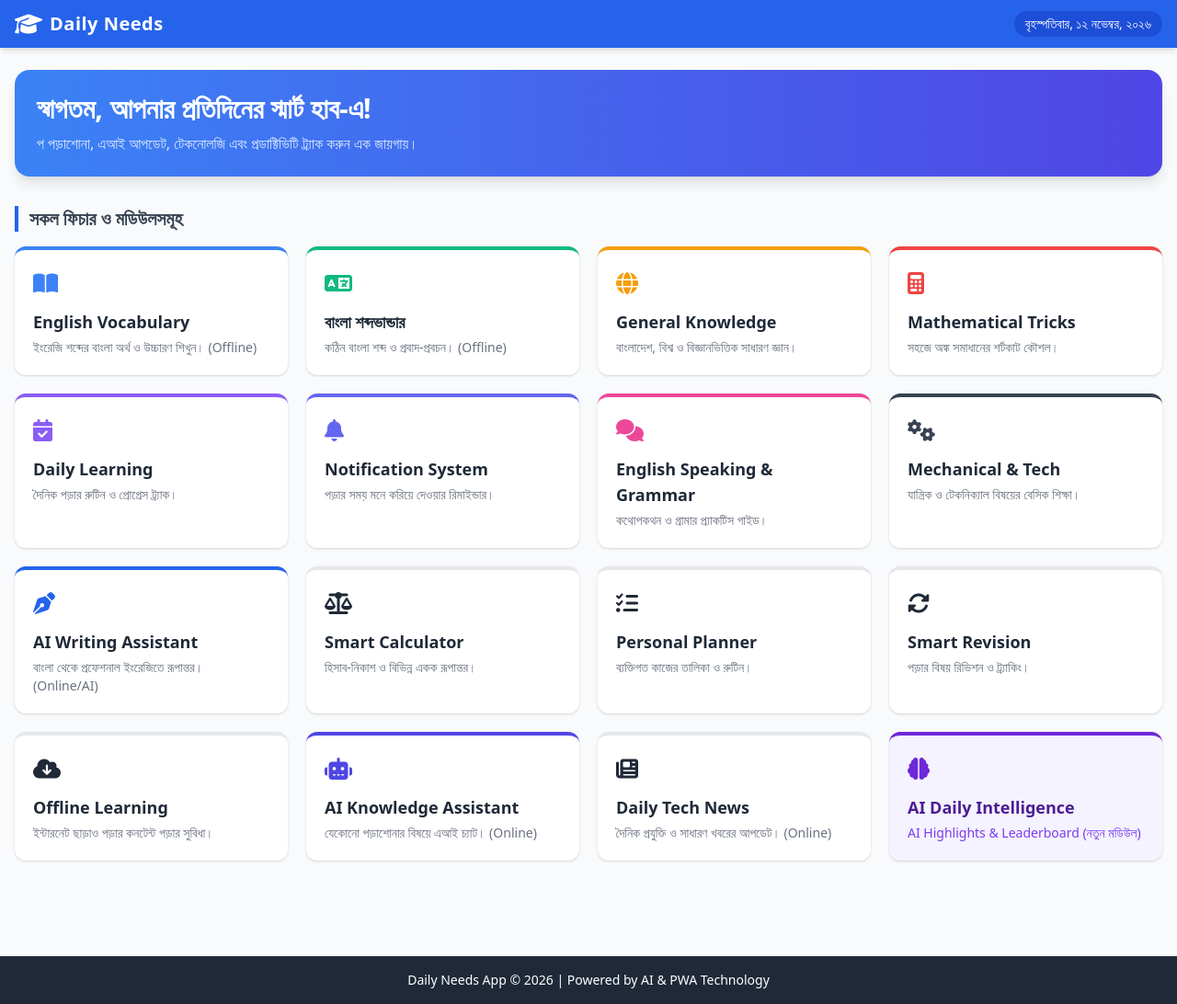
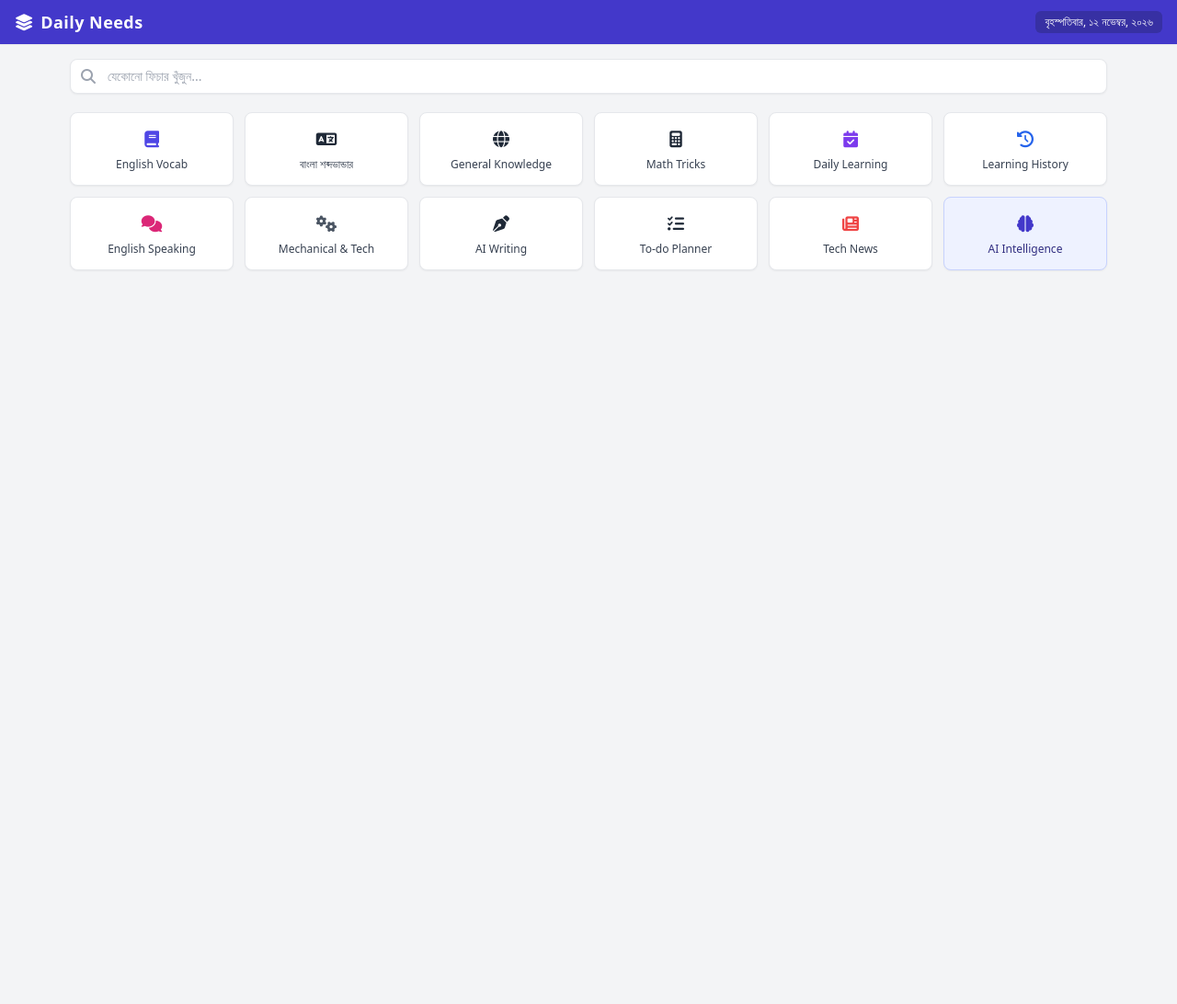
Before and after one commit to shykotbiswas-coder/AI-Learning, a plain HTML site: page index.html in a window 1280 px wide. Shown: the whole page at 92% size. After the commit the page ends 800 px from the top, so only its background shows below. Drawn offline with nearby package versions, Linux system fonts and the light colour scheme.

Commit message:
Update index.html

```diff
--- a/index.html
+++ b/index.html
@@ -3,177 +3,114 @@
 <head>
     <meta charset="UTF-8">
     <meta name="viewport" content="width=device-width, initial-scale=1.0">
-    <title>Daily Needs - Smart Learning & Productivity Hub</title>
-    <!-- Tailwind CSS for modern responsive styling -->
+    <title>Daily Needs - Smart Learning Hub</title>
     <link href="https://cdn.jsdelivr.net/npm/tailwindcss@2.2.19/dist/tailwind.min.css" rel="stylesheet">
-    <!-- FontAwesome for icons -->
     <link rel="stylesheet" href="https://cdnjs.cloudflare.com/ajax/libs/font-awesome/6.4.0/css/all.min.css">
-    <link rel="manifest" href="manifest.json">
     <link rel="stylesheet" href="style.css">
 </head>
-<body class="bg-gray-50 text-gray-800 font-sans antialiased">
+<body class="bg-gray-100 text-gray-800 font-sans antialiased">
 
-    <!-- Top Header -->
-    <header class="bg-blue-600 text-white shadow-md sticky top-0 z-50">
-        <div class="container mx-auto px-4 py-3 flex justify-between items-center">
+    <!-- Header -->
+    <header class="bg-indigo-700 text-white shadow-sm sticky top-0 z-50">
+        <div class="container mx-auto px-4 py-2.5 flex justify-between items-center">
             <div class="flex items-center space-x-2">
-                <i class="fa-solid fa-graduation-cap text-2xl"></i>
-                <h1 class="text-xl font-bold tracking-wide">Daily Needs</h1>
+                <i class="fa-solid fa-layer-group text-lg"></i>
+                <h1 class="text-lg font-semibold tracking-wide">Daily Needs</h1>
             </div>
-            <div class="flex items-center space-x-3">
-                <button id="installBtn" class="hidden bg-white text-blue-600 px-3 py-1 rounded-full text-sm font-semibold shadow hover:bg-blue-50 transition">
-                    <i class="fa-solid fa-download mr-1"></i> Install App
-                </button>
-                <span id="currentDate" class="text-sm bg-blue-700 px-3 py-1 rounded-full"></span>
+            <div class="flex items-center space-x-2">
+                <span id="currentDate" class="text-xs bg-indigo-800 px-2.5 py-1 rounded-md"></span>
             </div>
         </div>
     </header>
 
     <!-- Main Container -->
-    <main class="container mx-auto px-4 py-6 max-w-7xl">
+    <main class="container mx-auto px-3 py-4 max-w-6xl">
 
-        <!-- Dashboard Welcome Banner -->
-        <section class="bg-gradient-to-r from-blue-500 to-indigo-600 rounded-2xl p-6 text-white shadow-lg mb-8">
-            <h2 class="text-2xl md:text-3xl font-bold mb-2">স্বাগতম, আপনার প্রতিদিনের স্মার্ট হাব-এ!</h2>
-            <p class="text-blue-100 text-sm md:text-base">প পড়াশোনা, এআই আপডেট, টেকনোলজি এবং প্রডাক্টিভিটি ট্র্যাক করুন এক জায়গায়।</p>
-        </section>
+        <!-- Search Bar -->
+        <div class="mb-5">
+            <div class="relative">
+                <span class="absolute inset-y-0 left-0 flex items-center pl-3 text-gray-400">
+                    <i class="fa-solid fa-search"></i>
+                </span>
+                <input type="text" id="searchInput" placeholder="যেকোনো ফিচার খুঁজুন..." class="w-full pl-10 pr-4 py-2 bg-white border border-gray-200 rounded-lg text-sm focus:outline-none focus:border-indigo-500 shadow-sm">
+            </div>
+        </div>
 
-        <!-- Feature Categories Grid -->
-        <h3 class="text-xl font-bold text-gray-700 mb-4 border-l-4 border-blue-600 pl-3">সকল ফিচার ও মডিউলসমূহ</h3>
+        <!-- Professional Compact Grid -->
+        <div class="grid grid-cols-2 sm:grid-cols-3 md:grid-cols-4 lg:grid-cols-6 gap-3 mb-8" id="featureGrid">
 
-        <div class="grid grid-cols-1 sm:grid-cols-2 md:grid-cols-3 lg:grid-cols-4 gap-5 mb-10">
-
-            <!-- 1. English Vocabulary -->
-            <div onclick="openModule('vocabulary')" class="bg-white p-5 rounded-xl shadow hover:shadow-md transition cursor-pointer border-t-4 border-blue-500">
-                <div class="text-blue-500 text-2xl mb-3"><i class="fa-solid fa-book-open"></i></div>
-                <h4 class="font-bold text-lg mb-1">English Vocabulary</h4>
-                <p class="text-sm text-gray-500">ইংরেজি শব্দের বাংলা অর্থ ও উচ্চারণ শিখুন। (Offline)</p>
+            <div onclick="openModule('vocabulary')" class="bg-white p-3.5 rounded-lg shadow-sm hover:shadow transition cursor-pointer border border-gray-200 flex flex-col items-center text-center">
+                <div class="text-indigo-600 text-lg mb-1.5"><i class="fa-solid fa-book"></i></div>
+                <h4 class="font-medium text-xs text-gray-700">English Vocab</h4>
             </div>
 
-            <!-- 2. Bengali Vocabulary -->
-            <div onclick="openModule('bengali-vocab')" class="bg-white p-5 rounded-xl shadow hover:shadow-md transition cursor-pointer border-t-4 border-green-500">
-                <div class="text-green-500 text-2xl mb-3"><i class="fa-solid fa-language"></i></div>
-                <h4 class="font-bold text-lg mb-1">বাংলা শব্দভান্ডার</h4>
-                <p class="text-sm text-gray-500">কঠিন বাংলা শব্দ ও প্রবাদ-প্রবচন। (Offline)</p>
+            <div onclick="openModule('bengali-vocab')" class="bg-white p-3.5 rounded-lg shadow-sm hover:shadow transition cursor-pointer border border-gray-200 flex flex-col items-center text-center">
+                <div class="text-emerald-600 text-lg mb-1.5"><i class="fa-solid fa-language"></i></div>
+                <h4 class="font-medium text-xs text-gray-700">বাংলা শব্দভান্ডার</h4>
             </div>
 
-            <!-- 3. General Knowledge -->
-            <div onclick="openModule('gk')" class="bg-white p-5 rounded-xl shadow hover:shadow-md transition cursor-pointer border-t-4 border-yellow-500">
-                <div class="text-yellow-500 text-2xl mb-3"><i class="fa-solid fa-globe"></i></div>
-                <h4 class="font-bold text-lg mb-1">General Knowledge</h4>
-                <p class="text-sm text-gray-500">বাংলাদেশ, বিশ্ব ও বিজ্ঞানভিত্তিক সাধারণ জ্ঞান।</p>
+            <div onclick="openModule('gk')" class="bg-white p-3.5 rounded-lg shadow-sm hover:shadow transition cursor-pointer border border-gray-200 flex flex-col items-center text-center">
+                <div class="text-amber-600 text-lg mb-1.5"><i class="fa-solid fa-globe"></i></div>
+                <h4 class="font-medium text-xs text-gray-700">General Knowledge</h4>
             </div>
 
-            <!-- 4. Mathematical Tricks -->
-            <div onclick="openModule('math')" class="bg-white p-5 rounded-xl shadow hover:shadow-md transition cursor-pointer border-t-4 border-red-500">
-                <div class="text-red-500 text-2xl mb-3"><i class="fa-solid fa-calculator"></i></div>
-                <h4 class="font-bold text-lg mb-1">Mathematical Tricks</h4>
-                <p class="text-sm text-gray-500">সহজে অঙ্ক সমাধানের শর্টকাট কৌশল।</p>
+            <div onclick="openModule('math')" class="bg-white p-3.5 rounded-lg shadow-sm hover:shadow transition cursor-pointer border border-gray-200 flex flex-col items-center text-center">
+                <div class="text-rose-600 text-lg mb-1.5"><i class="fa-solid fa-calculator"></i></div>
+                <h4 class="font-medium text-xs text-gray-700">Math Tricks</h4>
             </div>
 
-            <!-- 5. Daily Learning System -->
-            <div onclick="openModule('daily-learning')" class="bg-white p-5 rounded-xl shadow hover:shadow-md transition cursor-pointer border-t-4 border-purple-500">
-                <div class="text-purple-500 text-2xl mb-3"><i class="fa-solid fa-calendar-check"></i></div>
-                <h4 class="font-bold text-lg mb-1">Daily Learning</h4>
-                <p class="text-sm text-gray-500">দৈনিক পড়ার রুটিন ও প্রোগ্রেস ট্র্যাক।</p>
+            <div onclick="openModule('daily-learning')" class="bg-white p-3.5 rounded-lg shadow-sm hover:shadow transition cursor-pointer border border-gray-200 flex flex-col items-center text-center">
+                <div class="text-purple-600 text-lg mb-1.5"><i class="fa-solid fa-calendar-check"></i></div>
+                <h4 class="font-medium text-xs text-gray-700">Daily Learning</h4>
             </div>
 
-            <!-- 6. Notification System -->
-            <div onclick="openModule('notifications')" class="bg-white p-5 rounded-xl shadow hover:shadow-md transition cursor-pointer border-t-4 border-indigo-500">
-                <div class="text-indigo-500 text-2xl mb-3"><i class="fa-solid fa-bell"></i></div>
-                <h4 class="font-bold text-lg mb-1">Notification System</h4>
-                <p class="text-sm text-gray-500">পড়ার সময় মনে করিয়ে দেওয়ার রিমাইন্ডার।</p>
+            <div onclick="openModule('history')" class="bg-white p-3.5 rounded-lg shadow-sm hover:shadow transition cursor-pointer border border-gray-200 flex flex-col items-center text-center">
+                <div class="text-blue-600 text-lg mb-1.5"><i class="fa-solid fa-clock-rotate-left"></i></div>
+                <h4 class="font-medium text-xs text-gray-700">Learning History</h4>
             </div>
 
-            <!-- 7. English Speaking & Grammar -->
-            <div onclick="openModule('speaking')" class="bg-white p-5 rounded-xl shadow hover:shadow-md transition cursor-pointer border-t-4 border-pink-500">
-                <div class="text-pink-500 text-2xl mb-3"><i class="fa-solid fa-comments"></i></div>
-                <h4 class="font-bold text-lg mb-1">English Speaking & Grammar</h4>
-                <p class="text-sm text-gray-500">কথোপকথন ও গ্রামার প্র্যাকটিস গাইড।</p>
+            <div onclick="openModule('speaking')" class="bg-white p-3.5 rounded-lg shadow-sm hover:shadow transition cursor-pointer border border-gray-200 flex flex-col items-center text-center">
+                <div class="text-pink-600 text-lg mb-1.5"><i class="fa-solid fa-comments"></i></div>
+                <h4 class="font-medium text-xs text-gray-700">English Speaking</h4>
             </div>
 
-            <!-- 8. Mechanical & Technical -->
-            <div onclick="openModule('mechanical')" class="bg-white p-5 rounded-xl shadow hover:shadow-md transition cursor-pointer border-t-4 border-gray-700">
-                <div class="text-gray-700 text-2xl mb-3"><i class="fa-solid fa-cogs"></i></div>
-                <h4 class="font-bold text-lg mb-1">Mechanical & Tech</h4>
-                <p class="text-sm text-gray-500">যান্ত্রিক ও টেকনিক্যাল বিষয়ের বেসিক শিক্ষা।</p>
+            <div onclick="openModule('mechanical')" class="bg-white p-3.5 rounded-lg shadow-sm hover:shadow transition cursor-pointer border border-gray-200 flex flex-col items-center text-center">
+                <div class="text-gray-600 text-lg mb-1.5"><i class="fa-solid fa-cogs"></i></div>
+                <h4 class="font-medium text-xs text-gray-700">Mechanical & Tech</h4>
             </div>
 
-            <!-- 9. AI Writing Assistant -->
-            <div onclick="openModule('ai-writing')" class="bg-white p-5 rounded-xl shadow hover:shadow-md transition cursor-pointer border-t-4 border-blue-600">
-                <div class="text-blue-600 text-2xl mb-3"><i class="fa-solid fa-pen-nib"></i></div>
-                <h4 class="font-bold text-lg mb-1">AI Writing Assistant</h4>
-                <p class="text-sm text-gray-500">বাংলা থেকে প্রফেশনাল ইংরেজিতে রূপান্তর। (Online/AI)</p>
+            <div onclick="openModule('ai-writing')" class="bg-white p-3.5 rounded-lg shadow-sm hover:shadow transition cursor-pointer border border-gray-200 flex flex-col items-center text-center">
+                <div class="text-cyan-600 text-lg mb-1.5"><i class="fa-solid fa-pen-nib"></i></div>
+                <h4 class="font-medium text-xs text-gray-700">AI Writing</h4>
             </div>
 
-            <!-- 10. Smart Calculator & Unit Converter -->
-            <div onclick="openModule('smart-calc')" class="bg-white p-5 rounded-xl shadow hover:shadow-md transition cursor-pointer border-t-4 border-teal-500">
-                <div class="text-teal-500 text-2xl mb-3"><i class="fa-solid fa-scale-balanced"></i></div>
-                <h4 class="font-bold text-lg mb-1">Smart Calculator</h4>
-                <p class="text-sm text-gray-500">হিসাব-নিকাশ ও বিভিন্ন একক রূপান্তর।</p>
+            <div onclick="openModule('planner')" class="bg-white p-3.5 rounded-lg shadow-sm hover:shadow transition cursor-pointer border border-gray-200 flex flex-col items-center text-center">
+                <div class="text-orange-600 text-lg mb-1.5"><i class="fa-solid fa-list-check"></i></div>
+                <h4 class="font-medium text-xs text-gray-700">To-do Planner</h4>
             </div>
 
-            <!-- 11. Personal Planner & To-do List -->
-            <div onclick="openModule('planner')" class="bg-white p-5 rounded-xl shadow hover:shadow-md transition cursor-pointer border-t-4 border-orange-500">
-                <div class="text-orange-500 text-2xl mb-3"><i class="fa-solid fa-list-check"></i></div>
-                <h4 class="font-bold text-lg mb-1">Personal Planner</h4>
-                <p class="text-sm text-gray-500">ব্যক্তিগত কাজের তালিকা ও রুটিন।</p>
+            <div onclick="openModule('tech-news')" class="bg-white p-3.5 rounded-lg shadow-sm hover:shadow transition cursor-pointer border border-gray-200 flex flex-col items-center text-center">
+                <div class="text-red-500 text-lg mb-1.5"><i class="fa-solid fa-newspaper"></i></div>
+                <h4 class="font-medium text-xs text-gray-700">Tech News</h4>
             </div>
 
-            <!-- 12. Smart Revision & Progress -->
-            <div onclick="openModule('revision')" class="bg-white p-5 rounded-xl shadow hover:shadow-md transition cursor-pointer border-t-4 border-cyan-500">
-                <div class="text-cyan-500 text-2xl mb-3"><i class="fa-solid fa-rotate"></i></div>
-                <h4 class="font-bold text-lg mb-1">Smart Revision</h4>
-                <p class="text-sm text-gray-500">পড়ার বিষয় রিভিশন ও ট্র্যাকিং।</p>
-            </div>
-
-            <!-- 13. Offline Learning & Data Sync -->
-            <div onclick="openModule('offline-sync')" class="bg-white p-5 rounded-xl shadow hover:shadow-md transition cursor-pointer border-t-4 border-emerald-500">
-                <div class="text-emerald-500 text-2xl mb-3"><i class="fa-solid fa-cloud-arrow-down"></i></div>
-                <h4 class="font-bold text-lg mb-1">Offline Learning</h4>
-                <p class="text-sm text-gray-500">ইন্টারনেট ছাড়াও পড়ার কনটেন্ট পড়ার সুবিধা।</p>
-            </div>
-
-            <!-- 14. AI Knowledge Assistant -->
-            <div onclick="openModule('ai-assistant')" class="bg-white p-5 rounded-xl shadow hover:shadow-md transition cursor-pointer border-t-4 border-indigo-600">
-                <div class="text-indigo-600 text-2xl mb-3"><i class="fa-solid fa-robot"></i></div>
-                <h4 class="font-bold text-lg mb-1">AI Knowledge Assistant</h4>
-                <p class="text-sm text-gray-500">যেকোনো পড়াশোনার বিষয়ে এআই চ্যাট। (Online)</p>
-            </div>
-
-            <!-- 15. Daily News & Tech Updates -->
-            <div onclick="openModule('tech-news')" class="bg-white p-5 rounded-xl shadow hover:shadow-md transition cursor-pointer border-t-4 border-rose-500">
-                <div class="text-rose-500 text-2xl mb-3"><i class="fa-solid fa-newspaper"></i></div>
-                <h4 class="font-bold text-lg mb-1">Daily Tech News</h4>
-                <p class="text-sm text-gray-500">দৈনিক প্রযুক্তি ও সাধারণ খবরের আপডেট। (Online)</p>
-            </div>
-
-            <!-- 16. NEW MODULE: AI Daily Intelligence -->
-            <div onclick="openModule('ai-intelligence')" class="bg-white p-5 rounded-xl shadow hover:shadow-md transition cursor-pointer border-t-4 border-purple-700 bg-purple-50">
-                <div class="text-purple-700 text-2xl mb-3"><i class="fa-solid fa-brain"></i></div>
-                <h4 class="font-bold text-lg mb-1 text-purple-900">AI Daily Intelligence</h4>
-                <p class="text-sm text-purple-600">AI Highlights & Leaderboard (নতুন মডিউল)</p>
+            <div onclick="openModule('ai-intelligence')" class="bg-white p-3.5 rounded-lg shadow-sm hover:shadow transition cursor-pointer border border-indigo-200 bg-indigo-50 flex flex-col items-center text-center">
+                <div class="text-indigo-700 text-lg mb-1.5"><i class="fa-solid fa-brain"></i></div>
+                <h4 class="font-medium text-xs text-indigo-900">AI Intelligence</h4>
             </div>
 
         </div>
 
-        <!-- Dynamic Content Display Modal / Section -->
-        <div id="contentModal" class="hidden fixed inset-0 bg-black bg-opacity-50 flex items-center justify-center p-4 z-50">
-            <div class="bg-white rounded-2xl w-full max-w-3xl max-h-[90vh] overflow-y-auto p-6 shadow-2xl relative">
-                <button onclick="closeModule()" class="absolute top-4 right-4 text-gray-500 hover:text-gray-800 text-2xl font-bold">&times;</button>
-                <div id="modalContent">
-                    <!-- Dynamic content loads here -->
-                </div>
+        <!-- Modal -->
+        <div id="contentModal" class="hidden fixed inset-0 bg-black bg-opacity-40 flex items-center justify-center p-3 z-50">
+            <div class="bg-white rounded-xl w-full max-w-2xl max-h-[85vh] overflow-y-auto p-5 shadow-xl relative">
+                <button onclick="closeModule()" class="absolute top-3 right-3 text-gray-400 hover:text-gray-700 text-xl font-bold">&times;</button>
+                <div id="modalContent"></div>
             </div>
         </div>
 
     </main>
 
-    <!-- Footer -->
-    <footer class="bg-gray-800 text-white text-center py-4 mt-10">
-        <p class="text-sm">Daily Needs App &copy; 2026 | Powered by AI & PWA Technology</p>
-    </footer>
-
     <script src="app.js"></script>
 </body>
 </html>
```
